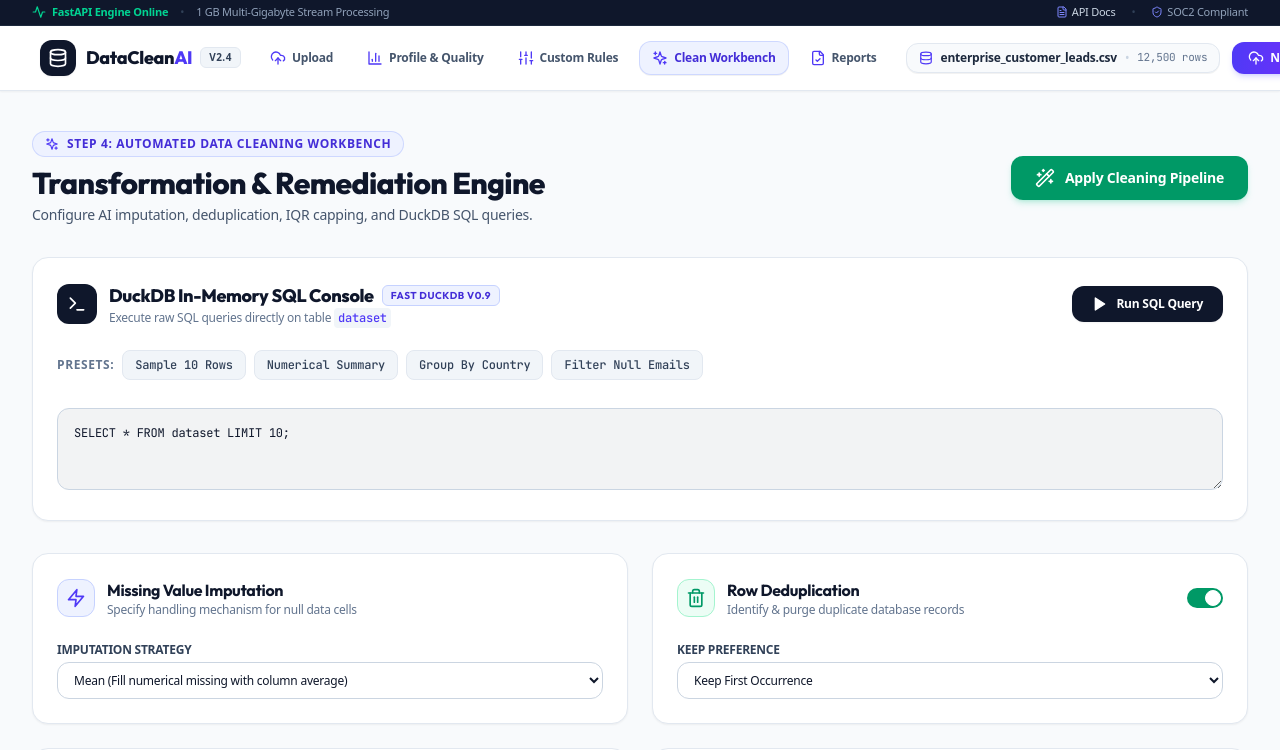
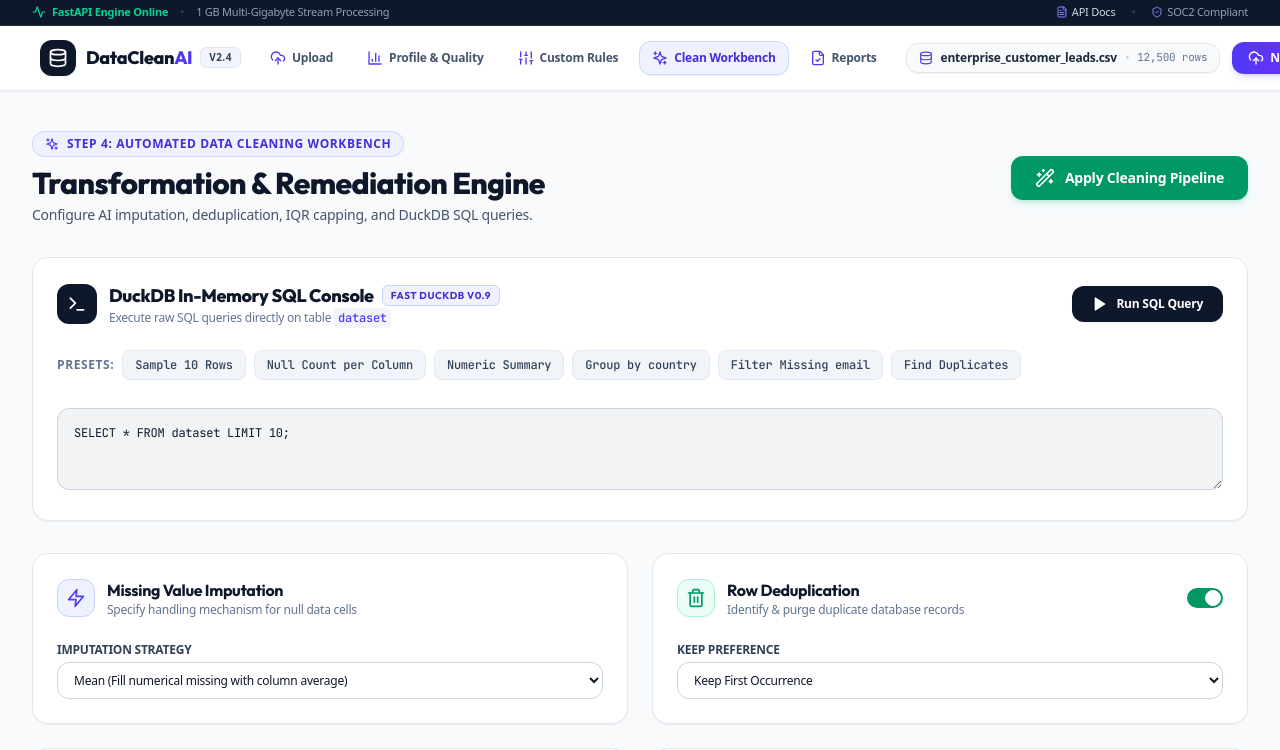
Before and after one commit to Daksh3468/DataCleanAI, a React (Vite) app in the folder frontend/: page /clean in a window 1280 px wide. Shown: the top 750 px of the page. Built offline with nearby package versions, Linux system fonts and the light colour scheme.

Commit message:
feat: dynamic SQL Console presets generated from uploaded dataset columns

```diff
--- a/frontend/src/components/SQLConsole.tsx
+++ b/frontend/src/components/SQLConsole.tsx
@@ -13,12 +13,93 @@
   const [error, setError] = useState<string | null>(null);
   const [queryResult, setQueryResult] = useState<any | null>(null);
 
-  const sampleQueries = [
-    { label: 'Sample 10 Rows', sql: 'SELECT * FROM dataset LIMIT 10;' },
-    { label: 'Numerical Summary', sql: 'SELECT COUNT(*) as total_rows, AVG(age) as avg_age, MAX(annual_income) as max_income FROM dataset;' },
-    { label: 'Group By Country', sql: 'SELECT country, COUNT(*) as lead_count FROM dataset GROUP BY country ORDER BY lead_count DESC;' },
-    { label: 'Filter Null Emails', sql: 'SELECT full_name, age FROM dataset WHERE email IS NULL OR email = "";' },
-  ];
+  // Build smart preset queries dynamically from the actual uploaded columns
+  const sampleQueries = React.useMemo(() => {
+    const cols = dataset?.columns ?? [];
+    if (cols.length === 0) {
+      return [{ label: 'Sample 10 Rows', sql: 'SELECT * FROM dataset LIMIT 10;' }];
+    }
+
+    const colList = cols.map((c) => `"${c}"`).join(', ');
+
+    // Heuristic: guess numeric columns (contain keywords or are positioned after first col)
+    const numericKeywords = ['age', 'income', 'salary', 'price', 'amount', 'count', 'score',
+      'value', 'total', 'quantity', 'rate', 'percent', 'pct', 'revenue', 'cost', 'fee', 'weight',
+      'height', 'size', 'rank', 'year', 'month', 'day', 'id'];
+    const numericCols = cols.filter((c) =>
+      numericKeywords.some((kw) => c.toLowerCase().includes(kw))
+    );
+
+    // Heuristic: guess categorical / group-by columns
+    const categoricalKeywords = ['country', 'city', 'state', 'region', 'category', 'type',
+      'status', 'gender', 'department', 'group', 'class', 'role', 'tag', 'label', 'source',
+      'segment', 'tier', 'level', 'team', 'product', 'brand', 'platform', 'channel'];
+    const catCols = cols.filter((c) =>
+      categoricalKeywords.some((kw) => c.toLowerCase().includes(kw))
+    );
+
+    // Heuristic: nullable / quality-check columns
+    const nullableKeywords = ['email', 'phone', 'address', 'note', 'comment', 'description',
+      'remark', 'url', 'link', 'image', 'photo', 'avatar'];
+    const nullableCols = cols.filter((c) =>
+      nullableKeywords.some((kw) => c.toLowerCase().includes(kw))
+    );
+
+    const presets: { label: string; sql: string }[] = [];
+
+    // 1. Always: full sample
+    presets.push({ label: 'Sample 10 Rows', sql: `SELECT * FROM dataset LIMIT 10;` });
+
+    // 2. Row count + nulls per column
+    const nullChecks = cols
+      .slice(0, 5)
+      .map((c) => `COUNT(*) - COUNT("${c}") AS "${c}_nulls"`)
+      .join(',\n  ');
+    presets.push({
+      label: 'Null Count per Column',
+      sql: `SELECT\n  COUNT(*) AS total_rows,\n  ${nullChecks}\nFROM dataset;`,
+    });
+
+    // 3. Numeric summary if we found numeric cols
+    if (numericCols.length > 0) {
+      const aggParts = numericCols
+        .slice(0, 3)
+        .map((c) => `AVG("${c}") AS avg_${c}, MIN("${c}") AS min_${c}, MAX("${c}") AS max_${c}`)
+        .join(',\n  ');
+      presets.push({
+        label: 'Numeric Summary',
+        sql: `SELECT\n  COUNT(*) AS total_rows,\n  ${aggParts}\nFROM dataset;`,
+      });
+    }
+
+    // 4. Group-by if we found categorical cols
+    if (catCols.length > 0) {
+      const gc = catCols[0];
+      presets.push({
+        label: `Group by ${gc}`,
+        sql: `SELECT "${gc}", COUNT(*) AS count\nFROM dataset\nGROUP BY "${gc}"\nORDER BY count DESC\nLIMIT 20;`,
+      });
+    }
+
+    // 5. Filter nulls on a nullable col if found
+    if (nullableCols.length > 0) {
+      const nc = nullableCols[0];
+      presets.push({
+        label: `Filter Missing ${nc}`,
+        sql: `SELECT ${colList}\nFROM dataset\nWHERE "${nc}" IS NULL OR TRIM("${nc}") = ''\nLIMIT 50;`,
+      });
+    }
+
+    // 6. Duplicate detection on first 2 cols
+    const dupCols = cols.slice(0, Math.min(2, cols.length)).map((c) => `"${c}"`).join(', ');
+    presets.push({
+      label: 'Find Duplicates',
+      sql: `SELECT ${dupCols}, COUNT(*) AS occurrences\nFROM dataset\nGROUP BY ${dupCols}\nHAVING COUNT(*) > 1\nORDER BY occurrences DESC;`,
+    });
+
+    return presets;
+  }, [dataset?.columns]);
+
 
   const handleRunQuery = async () => {
     if (!query.trim()) return;
```
